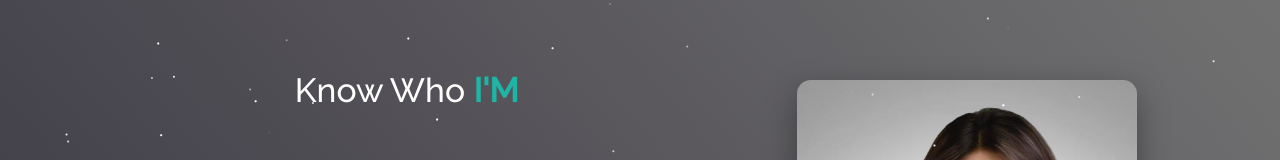
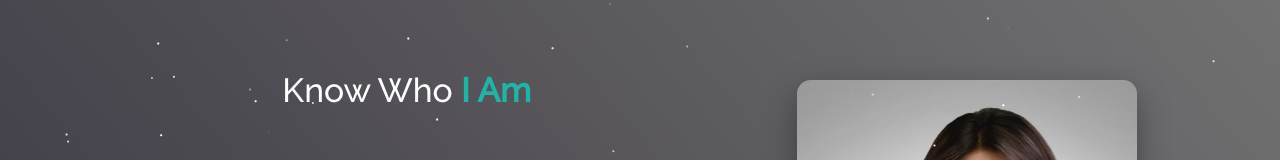
Before and after one commit to Esme1777/esmeqian-portfolio, a React (Create React App) app: page /about in a window 1280 px wide. Shown: the part 120-280 px from the top of the page. Built offline with nearby package versions, Linux system fonts and the light colour scheme.

Commit message:
Fix wording: Who I am

```diff
--- a/src/components/About/About.js
+++ b/src/components/About/About.js
@@ -16,7 +16,7 @@
           {/* 左列：文字 */}
           <Col xs={12} md={7} lg={7} style={{ paddingTop: "30px", paddingBottom: "50px" }}>
             <h1 style={{ fontSize: "2.1em", paddingBottom: "20px" }}>
-              Know Who <strong className="purple">I'M</strong>
+              Know Who <strong className="purple">I Am</strong>
             </h1>
             <Aboutcard />
           </Col>
```
